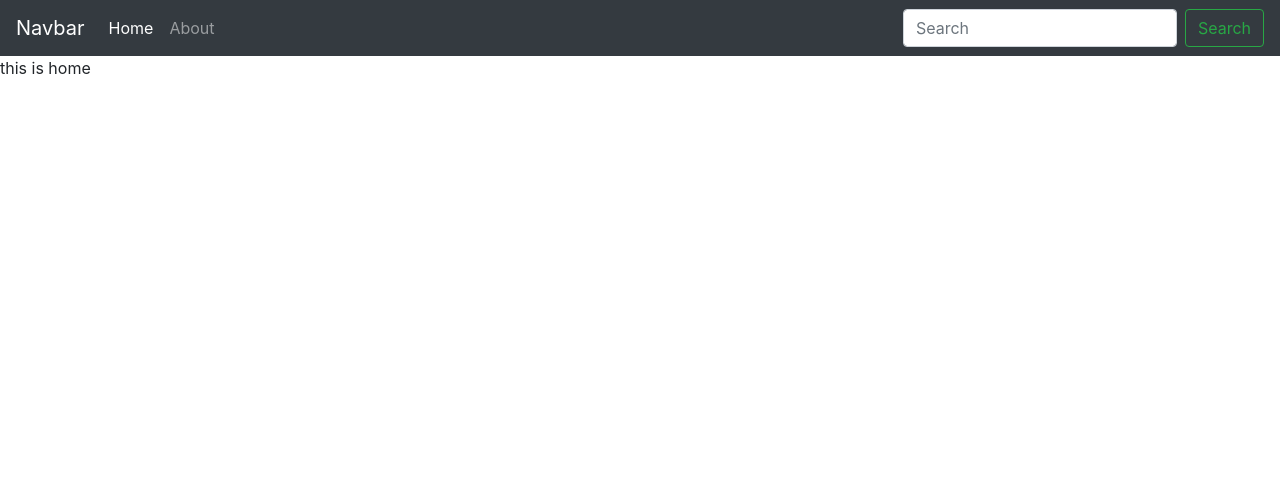
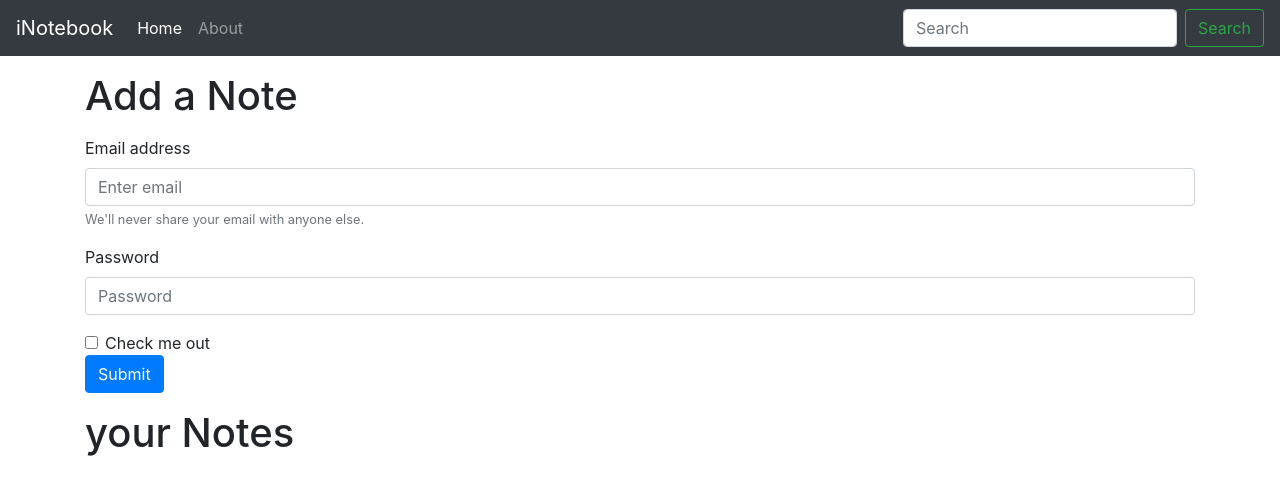
Before and after one commit to Vs74279/inotebook, a React (Create React App) app: page / in a window 1280 px wide. Shown: the top 494 px of the page. Built offline with nearby package versions, Linux system fonts and the light colour scheme.

Commit message:
useLocation hook in raect

```diff
--- a/src/components/About.js
+++ b/src/components/About.js
@@ -1,18 +1,13 @@
-import React, { useContext } from "react";
-import NoteContext from "../context/noteContext";
-import { useEffect } from "react";
+import React from "react";
+
+
 
 const ConsumerComponent = () => {
-    // Access the context using useContext hook
-    const a = useContext(NoteContext);
-    useEffect(() => {
-      a.update();
-      // eslint-disable-next-line
-    },[])
+
 
     return (
         <div>
-          this is about {a.state.name} and he is in class {a.state.class}
+          this is about page
 
         </div>
     );
--- a/src/components/Home.js
+++ b/src/components/Home.js
@@ -1,10 +1,31 @@
 import React from 'react'
 
 
- export const Home = () => {
+export const Home = () => {
   return (
     <div>
-      this is home
+      <div className='container my-3'>
+      <h1> Add a Note</h1>
+      <form className='my-3'>
+        <div class="form-group">
+          <label for="exampleInputEmail1">Email address</label>
+          <input type="email" class="form-control" id="exampleInputEmail1" aria-describedby="emailHelp" placeholder="Enter email" />
+          <small id="emailHelp" class="form-text text-muted">We'll never share your email with anyone else.</small>
+        </div>
+        <div class="form-group">
+          <label for="exampleInputPassword1">Password</label>
+          <input type="password" class="form-control" id="exampleInputPassword1" placeholder="Password" />
+        </div>
+        <div class="form-check">
+          <input type="checkbox" class="form-check-input" id="exampleCheck1" />
+          <label class="form-check-label" for="exampleCheck1">Check me out</label>
+        </div>
+        <button type="submit" class="btn btn-primary">Submit</button>
+      </form>
+      </div>
+      <div className='container my-3'>
+      <h1>your Notes</h1>
+      </div>
     </div>
   )
 }
--- a/src/components/Navbar.js
+++ b/src/components/Navbar.js
@@ -1,10 +1,19 @@
-import React from 'react'
-import { Link} from "react-router-dom";
+import React, {useEffect} from 'react'
+import { Link, useLocation} from "react-router-dom";
+
+
+
+
 
 const Navbar = () => {
+    let location = useLocation();
+    useEffect(() =>{
+        console.log(location.pathname);
+
+    }, [location]);
     return (
         <nav className="navbar navbar-expand-lg navbar-dark bg-dark">
-            <Link className="navbar-brand" to="/">Navbar</Link>
+            <Link className="navbar-brand" to="/">iNotebook</Link>
             <button className="navbar-toggler" type="button" data-toggle="collapse" data-target="#navbarSupportedContent" aria-controls="navbarSupportedContent" aria-expanded="false" aria-label="Toggle navigation">
                 <span className="navbar-toggler-icon"></span>
             </button>
@@ -12,10 +21,10 @@
             <div className="collapse navbar-collapse" id="navbarSupportedContent">
                 <ul className="navbar-nav mr-auto">
                     <li className="nav-item active">
-                        <Link className="nav-link" to="/">Home <span className="sr-only">(current)</span></Link>
+                        <Link className={`nav-link ${location.pathname==="/"? "active" : ""}`} to="/">Home <span className="sr-only">(current)</span></Link>
                     </li>
                     <li className="nav-item">
-                        <Link className="nav-link" to="/about">About</Link>
+                        <Link className={`nav-link ${location.pathname==="/about"? "active": ""}`} to="/about">About</Link>
                     </li>
 
 
--- a/src/context/NoteState.js
+++ b/src/context/NoteState.js
@@ -1,23 +1,12 @@
-import React, { useState } from "react";
+import React from "react";
 import NoteContext from "./noteContext";
 
 const NoteState = (props) => {
-    // Define state using useState hook
-    const s1= {
-        "name": "vikash",
-        "class": "8a"
-    }
-     const [state, setstate] = useState(s1);
-      const update = () =>{
-        setTimeout(() => {
-         setstate({
-            "name":"singh",
-            "class":"10b"
-         })
-        },1000)
-     }
+
+
+
     return (
-        <NoteContext.Provider value={{state, update}}>
+        <NoteContext.Provider value={{}}>
            {props.children}
         </NoteContext.Provider>
     );
```
